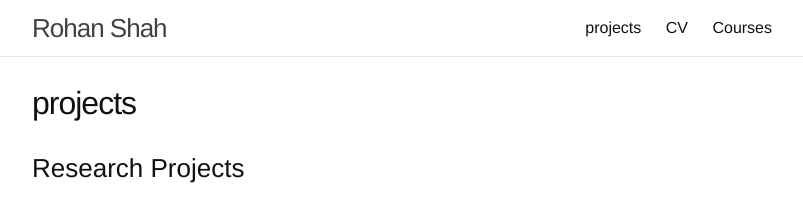
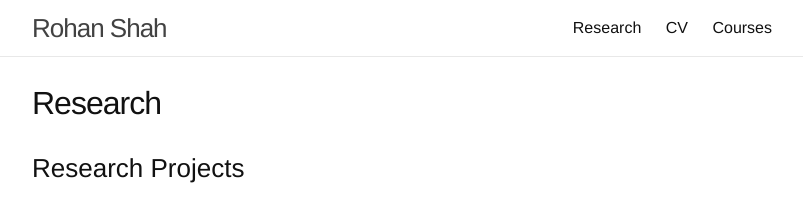
Before and after one commit to rohanshah13/rohanshah13.github.io, a Jekyll site: the page built from _pages/projects.md, in a window 1280 px wide. Shown: the top 206 px of the page, without its empty margins (238-1041 px from the left). Built offline with Jekyll 4.4.1, drawn with Linux system fonts in a browser that asks for light colours; comment, search, counter and statistics services are not loaded.

```diff
--- a/_pages/projects.md
+++ b/_pages/projects.md
@@ -1,7 +1,7 @@
 ---
 layout: page
-title: projects
-permalink: /projects/
+title: Research
+permalink: /research/
 order: 2
 ---
 
```
